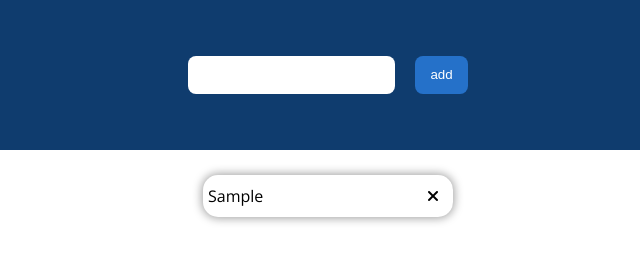
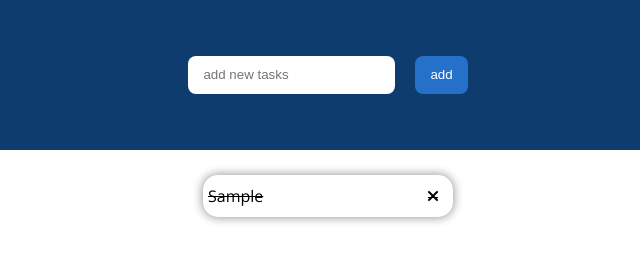
Before and after one commit to Tredicibrando/vue-todolist, a plain HTML site: page index.html in a window 1280 px wide. Both pictures are taken after typing "Sample" into the empty fields and a click on the button "add". Shown: the full height of the page, 312-952 px from the left. Drawn offline with nearby package versions, Linux system fonts and the light colour scheme.

Commit message:
pushatina finale 2

```diff
--- a/css/app.css
+++ b/css/app.css
@@ -68,6 +68,10 @@
     margin-right: 10px;
 }
 
+.underline{
+    text-decoration: line-through;
+}
+
 .shadow{
     -webkit-box-shadow: 0px 0px 10px 1px rgba(10, 10, 10, 0.4);
     -moz-box-shadow: 0px 0px 10px 1px rgba(10, 10, 10, 0.4);
--- a/index.html
+++ b/index.html
@@ -17,14 +17,14 @@
     <main id="app">
         <section class="container">
             <nav>
-                <input type="text" v-model="message" @keyup.enter="addNewItem">
+                <input type="text" v-model="message" @keyup.enter="addNewItem" placeholder="add new tasks">
                 <input type="button" value="add" @click="addNewItem">
             </nav>
 
             <ul>
-                <li v-for="(item,i) in items" class="shadow">
+                <li v-for="(item,i) in items" class="shadow" :class="(item.data === true)? '' : 'underline'">
                 {{ item.text }}
-                <i class="fa-solid fa-xmark" @click="removeNewItem(i)"></i>
+                <i class="fa-solid fa-xmark" @click.stop="removeNewItem(i)"></i>
                 </li>
 
                 <!-- <li class="shadow">
```
